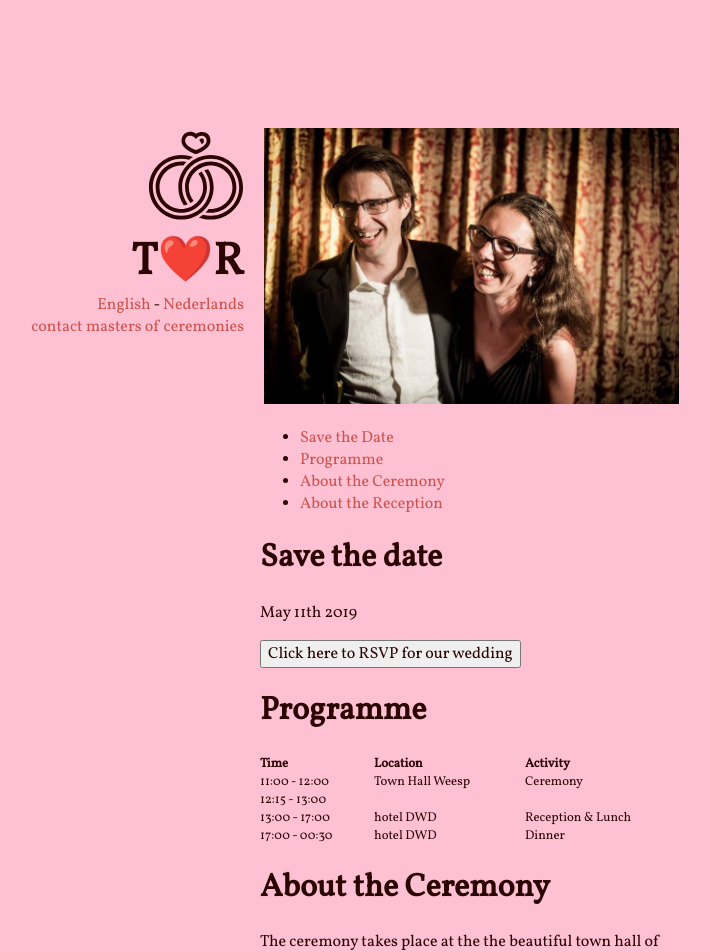
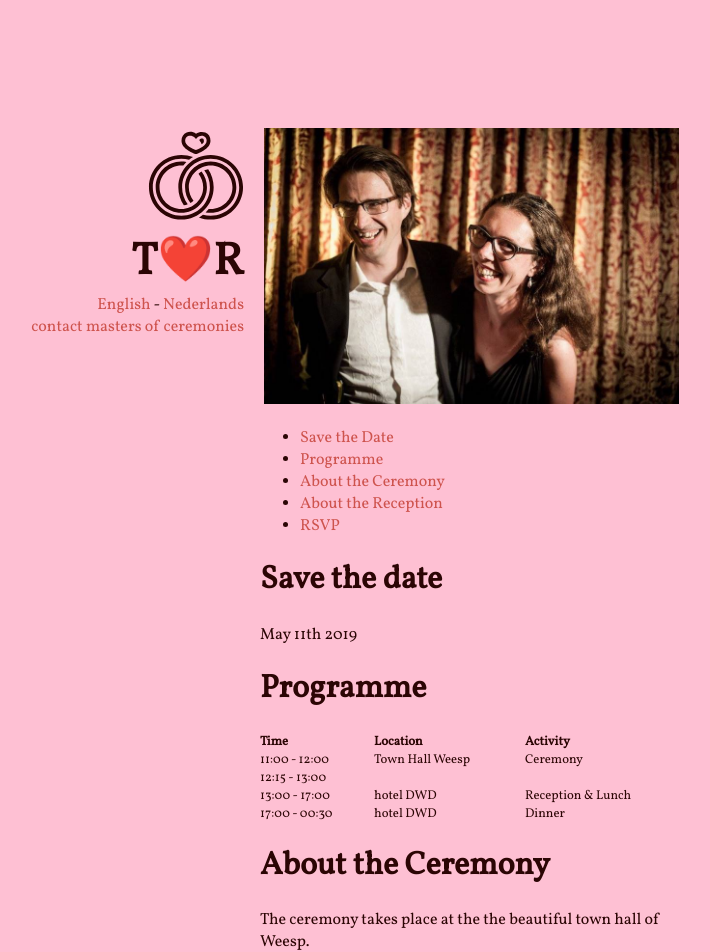
Before and after one commit to bobvanluijt/tosja-richard, a Jekyll site: the page built from index.md, in a window 1280 px wide. Shown: the top 952 px of the page, without its empty margins (398-1108 px from the left). Built offline with Jekyll 4.4.1, drawn with Linux system fonts in a browser that asks for light colours; nearby versions of some CDN libraries; comment, search, counter and statistics services are not loaded; some of the changed text lies outside the part shown.

Commit message:
Update index.md

```diff
--- a/index.md
+++ b/index.md
@@ -8,12 +8,11 @@ layout: base-EN
 - [Programme](#programme)
 - [About the Ceremony](#about-the-ceremony)
 - [About the  Reception](#about-the-reception)
+- [RSVP](#rsvp)
 
 # Save the date
 
 May 11th 2019
-
-<button id="open-popup">Click here to RSVP for our wedding</button>
 
 # Programme
 
```
Also changed, not shown: other parts of index.md (+1 -1 lines).
